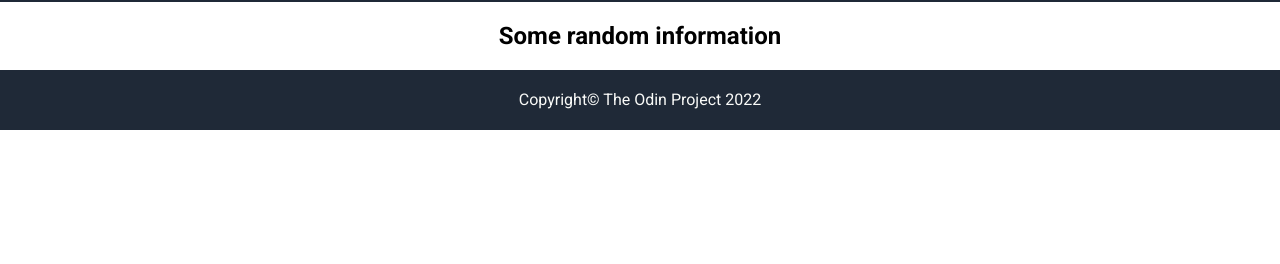
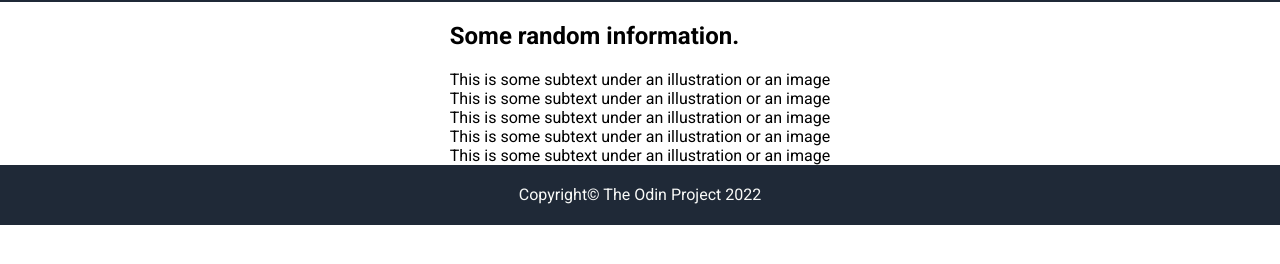
Before and after one commit to FacundoGB/top-landing-page, a plain HTML site: page index.html in a window 1280 px wide. Shown: the part 382-646 px from the top of the page. Drawn offline with Linux system fonts and the light colour scheme.

Commit message:
created mid info with cards section and text below

```diff
--- a/index.html
+++ b/index.html
@@ -48,12 +48,46 @@
             </div>
 
     </section>
+    <section class="random-info">
 
-    <section class="random-info">
-        <div class="info-container">
-            <h1 class="info-title">Some random information</h1>
+        <div class="title-container">
+            <h1 class="info-title">Some random information.</h1>
         </div>
+        <div class="container-test">
+            <div class="card-grid-container">
+                <div class="card-grid">
+                    <div class="card-gird-item"></div>
+                    <div class="text">This is some subtext under an illustration or an image</div>
+                </div>
+            </div>
+            <div class="card-grid-container">
+                <div class="card-grid">
+                    <div class="card-gird-item"></div>
+                    <div class="text">This is some subtext under an illustration or an image</div>
+                </div>
+            </div>
+            <div class="card-grid-container">
+                <div class="card-grid">
+                    <div class="card-gird-item"></div>
+                    <div class="text">This is some subtext under an illustration or an image</div>
+                </div>
+            </div>
+            <div class="card-grid-container">
+                <div class="card-grid">
+                    <div class="card-gird-item"></div>
+                    <div class="text">This is some subtext under an illustration or an image</div>
+                </div>
+            </div>
+            <div class="card-grid-container">
+                <div class="card-grid">
+                    <div class="card-gird-item"></div>
+                    <div class="text">This is some subtext under an illustration or an image</div>
+                </div>
+            </div>
+        </div>
+
     </section>
+
     <section></section>
 </main>
 
```
